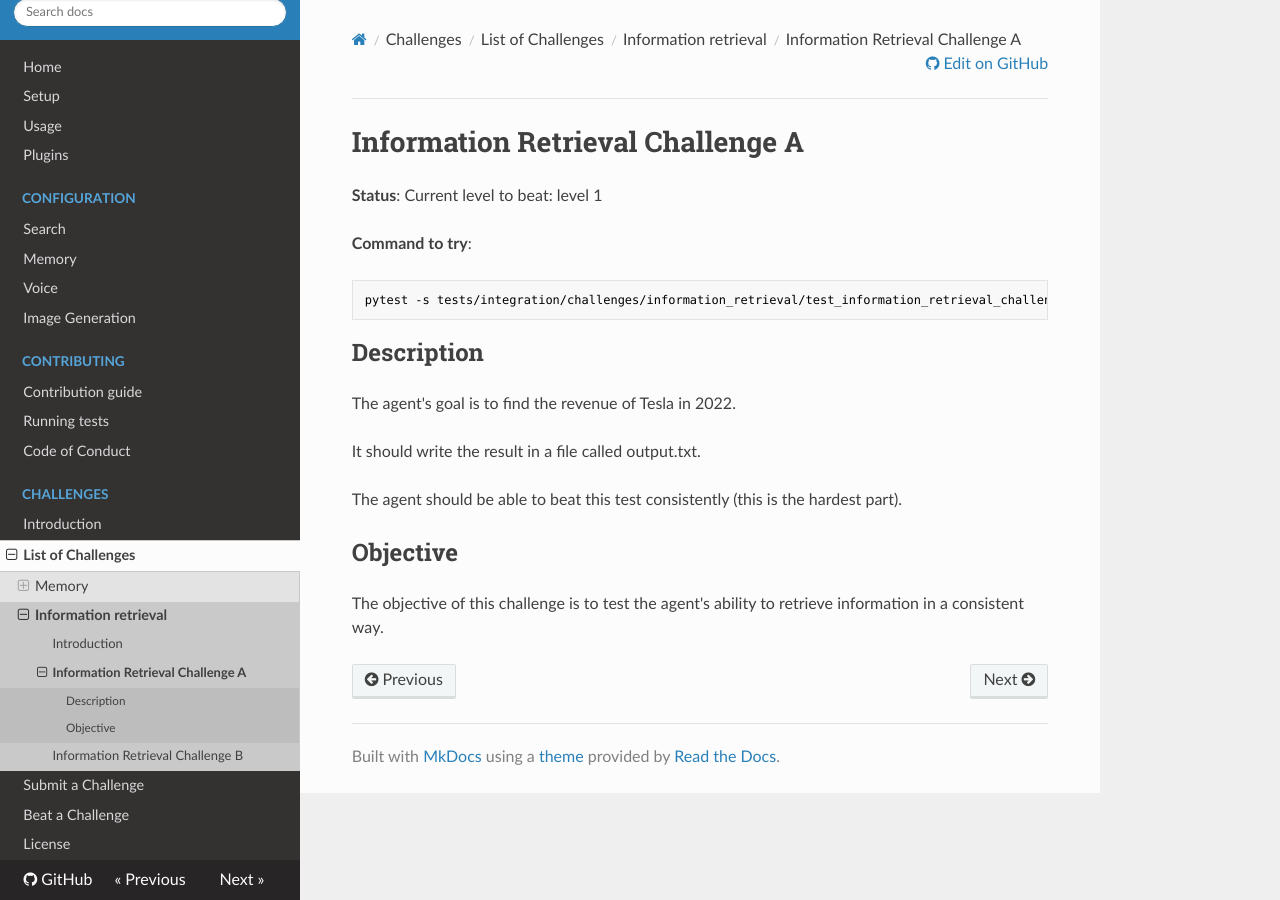
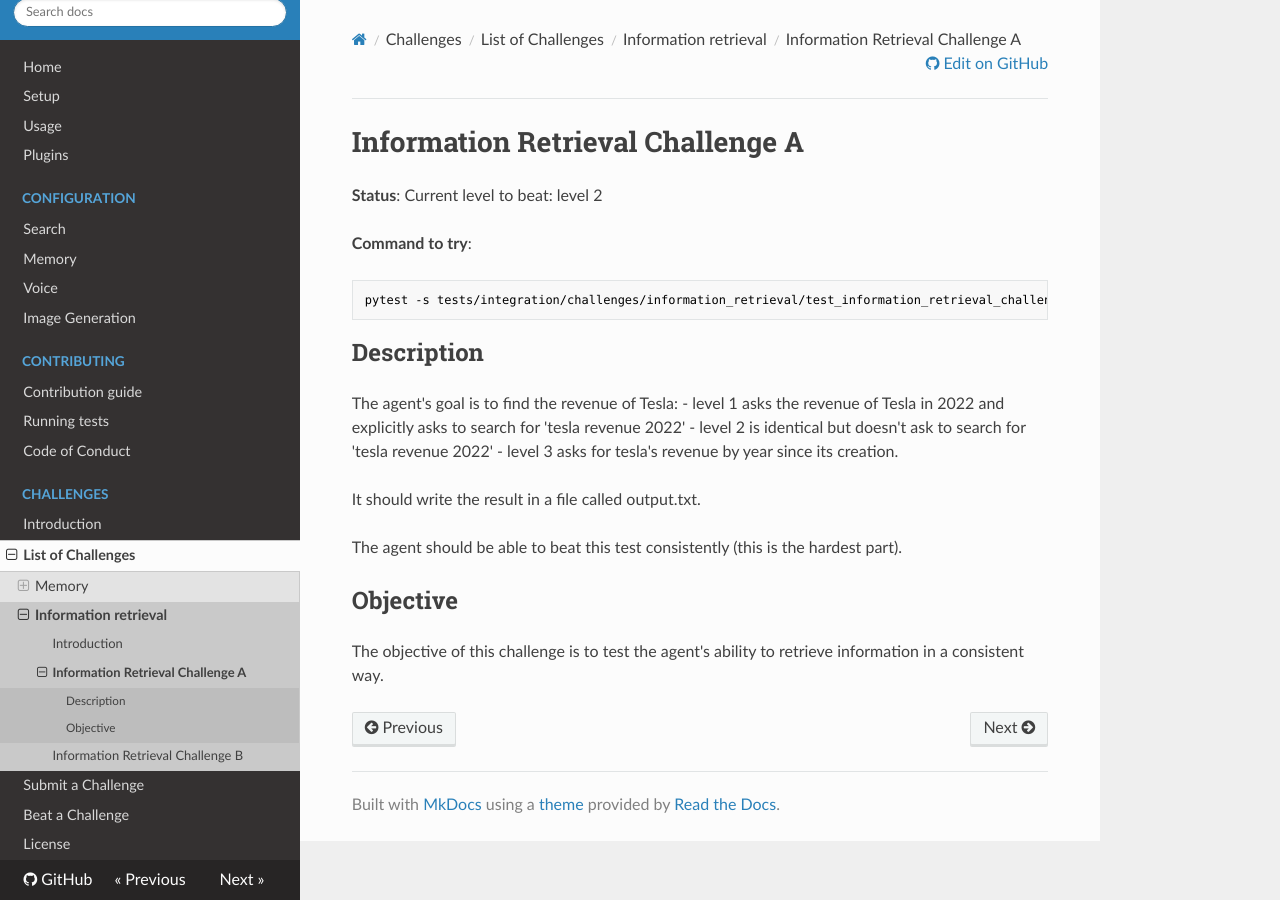
Before and after one commit to ai-joon/AutoZero-GPT, an MkDocs documentation site: the page built from docs/challenges/information_retrieval/challenge_a.md, in a window 1280 px wide. Built offline with MkDocs 1.6.1, drawn with Linux system fonts in a browser that asks for light colours; nearby versions of some CDN libraries.

Commit message:
Make the information retrieval challenge a harder while still passing (#4468)

````diff
--- a/docs/challenges/information_retrieval/challenge_a.md
+++ b/docs/challenges/information_retrieval/challenge_a.md
@@ -1,16 +1,19 @@
 # Information Retrieval Challenge A
 
-**Status**: Current level to beat: level 1
+**Status**: Current level to beat: level 2
 
 **Command to try**:
 
 ```
-pytest -s tests/integration/challenges/information_retrieval/test_information_retrieval_challenge_a.py
+pytest -s tests/integration/challenges/information_retrieval/test_information_retrieval_challenge_a.py --level=2
 ```
 
 ## Description
 
-The agent's goal is to find the revenue of Tesla in 2022.
+The agent's goal is to find the revenue of Tesla:
+- level 1 asks the revenue of Tesla in 2022 and explicitly asks to search for 'tesla revenue 2022'
+- level 2 is identical but doesn't ask to search for 'tesla revenue 2022'
+- level 3 asks for tesla's revenue by year since its creation.
 
 It should write the result in a file called output.txt.
 
````
Also changed, not shown: 5 other files.
